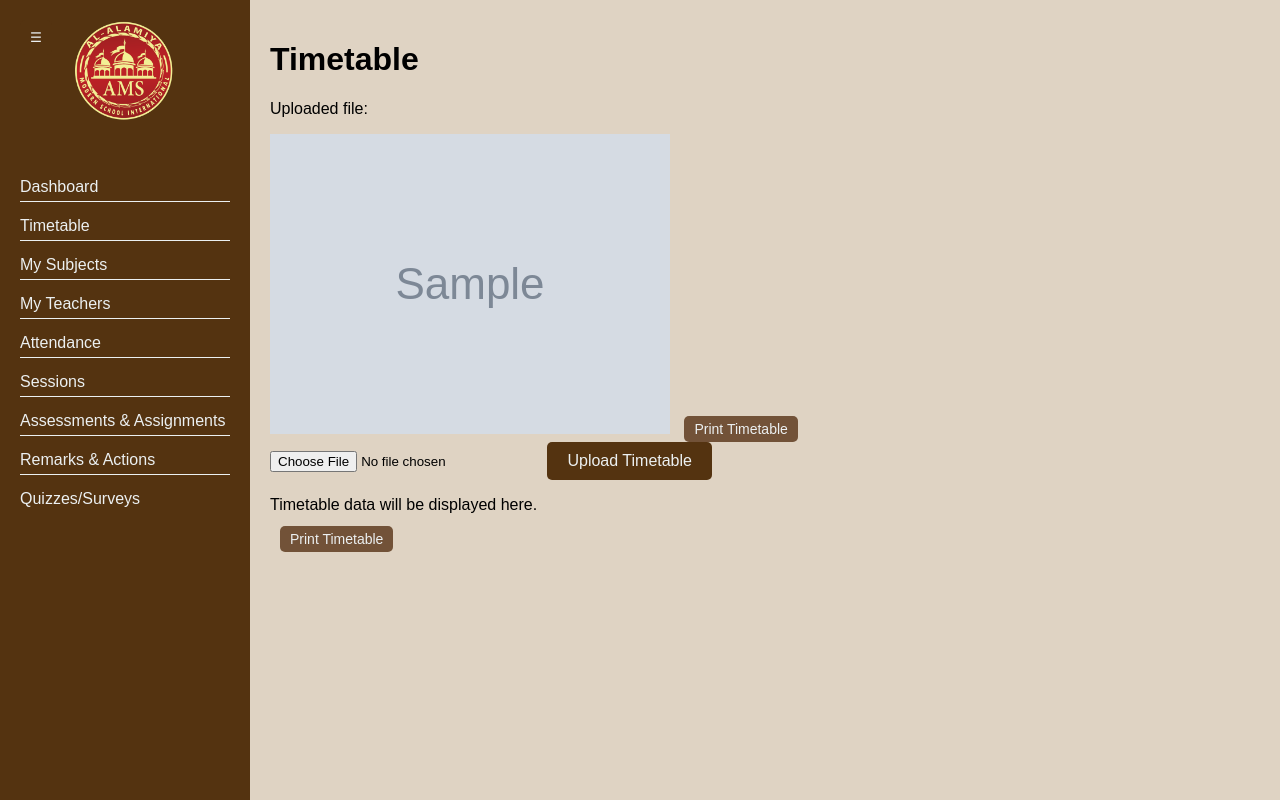
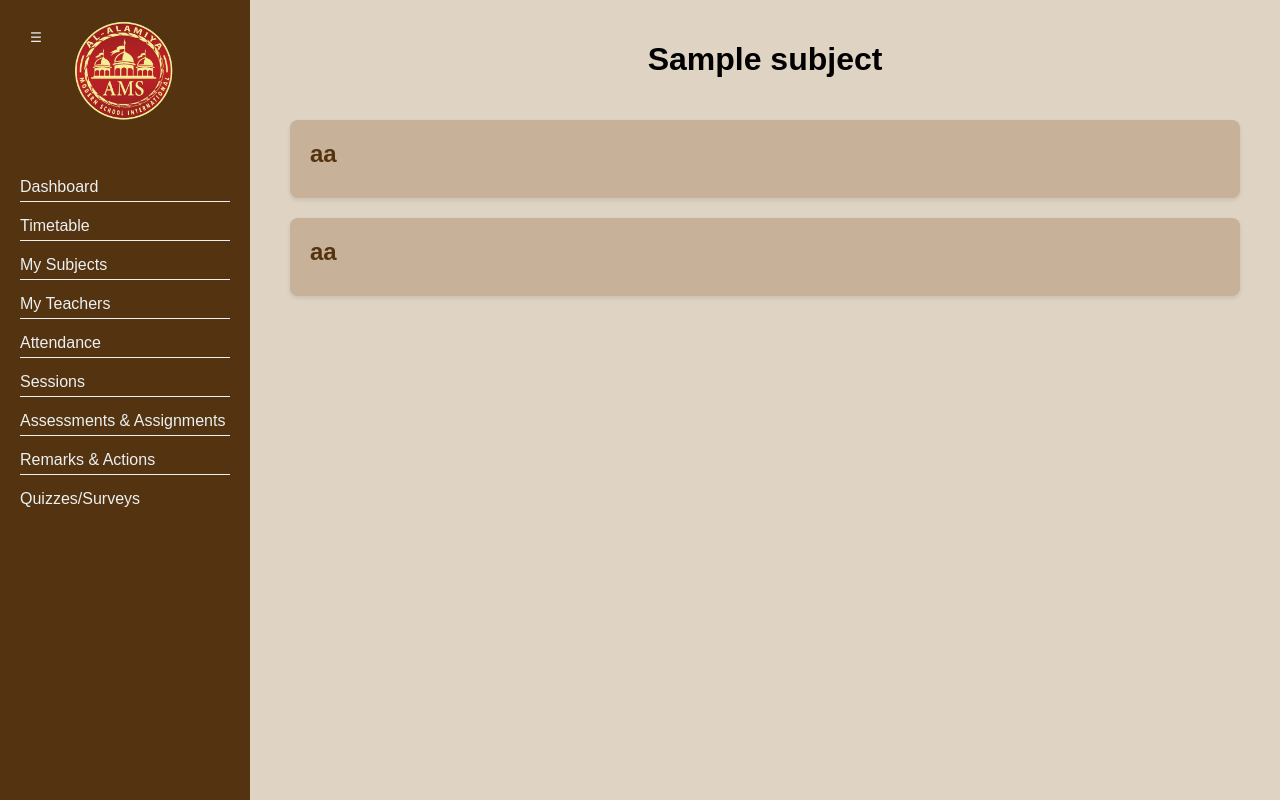
Before and after one commit to zyadwael/LMS, a Flask app: template templates/timetable.html in a window 1280 px wide. Run offline with Flask 3, Linux system fonts and the light colour scheme; tables that the repository leaves empty hold one stand-in row (values such as "Sample post"); the template is opened without the code that fills it: values that come from a table or form of the project are taken from there, most other values are stand-ins (such as "Sample title", 1, 10 or a date in 2020); grey boxes marked "Sample" are stand-in pictures; some libraries are stand-ins or nearby versions.

Commit message:
Update timetable.html

```diff
--- a/templates/timetable.html
+++ b/templates/timetable.html
@@ -3,18 +3,18 @@
 <head>
     <meta charset="UTF-8">
     <meta name="viewport" content="width=device-width, initial-scale=1.0">
-    <title>Timetable</title>
-    <link rel="stylesheet" href="../static/css/simplebar.css">
+    <title>{{ subject.name }} - Posts</title>
+    <link rel="stylesheet" href="{{ url_for('static', filename='css/simplebar.css') }}">
     <link href="https://fonts.googleapis.com/css2?family=Overpass:wght@100;400;600;700;900&display=swap" rel="stylesheet">
-    <link rel="stylesheet" href="../static/css/feather.css">
-    <link rel="stylesheet" href="../static/css/fullcalendar.css">
-    <link rel="stylesheet" href="../static/css/select2.css">
-    <link rel="stylesheet" href="../static/css/dropzone.css">
-    <link rel="stylesheet" href="../static/css/uppy.min.css">
-    <link rel="stylesheet" href="../static/css/jquery.steps.css">
-    <link rel="stylesheet" href="../static/css/jquery.timepicker.css">
-    <link rel="stylesheet" href="../static/css/quill.snow.css">
-    <link rel="stylesheet" href="../static/css/daterangepicker.css">
+    <link rel="stylesheet" href="{{ url_for('static', filename='css/feather.css') }}">
+    <link rel="stylesheet" href="{{ url_for('static', filename='css/fullcalendar.css') }}">
+    <link rel="stylesheet" href="{{ url_for('static', filename='css/select2.css') }}">
+    <link rel="stylesheet" href="{{ url_for('static', filename='css/dropzone.css') }}">
+    <link rel="stylesheet" href="{{ url_for('static', filename='css/uppy.min.css') }}">
+    <link rel="stylesheet" href="{{ url_for('static', filename='css/jquery.steps.css') }}">
+    <link rel="stylesheet" href="{{ url_for('static', filename='css/jquery.timepicker.css') }}">
+    <link rel="stylesheet" href="{{ url_for('static', filename='css/quill.snow.css') }}">
+    <link rel="stylesheet" href="{{ url_for('static', filename='css/daterangepicker.css') }}">
     <style>
         body {
             background: #DFD3C3;
@@ -126,7 +126,6 @@
         .post a:hover {
             text-decoration: none;
         }
-
         .toggle-btn {
             position: fixed;
             top: 20px;
@@ -136,41 +135,10 @@
             border: none;
             padding: 10px;
             cursor: pointer;
-            z-index: 1001;
+            z-index: 1001; /* Ensure the button is above all other elements */
             border-radius: 5px;
         }
 
-        .upload-timetable-btn {
-            background-color: #543310;
-            color: #ecf0f1;
-            border: none;
-            padding: 10px 20px;
-            margin-left: 20px;
-            border-radius: 5px;
-            cursor: pointer;
-            text-decoration: none;
-            font-size: 16px;
-        }
-
-        .upload-timetable-btn:hover {
-            background-color: #725238;
-        }
-
-        .print-timetable-btn {
-            background-color: #725238;
-            color: #ecf0f1;
-            border: none;
-            padding: 5px 10px;
-            margin-left: 10px;
-            border-radius: 5px;
-            cursor: pointer;
-            text-decoration: none;
-            font-size: 14px;
-        }
-
-        .print-timetable-btn:hover {
-            background-color: #543310;
-        }
 
         .take-quiz-btn {
             background-color: #725238;
@@ -188,10 +156,11 @@
             background-color: #543310;
         }
 
+        /* Media Queries for Responsive Design */
         @media (max-width: 768px) {
             .section {
-                flex-basis: calc(100% - 20px);
-                margin: 10px 0;
+                flex-basis: calc(100% - 20px); /* Full width on smaller screens */
+                margin: 10px 0; /* Adjust margin for spacing */
             }
 
             .sidebar {
@@ -213,81 +182,75 @@
             }
 
             .section {
-                width: 100%;
-                margin: 10px 0;
+                width: 100%; /* Full width on smaller screens */
+                margin: 10px 0; /* Adjust margin for spacing */
             }
         }
     </style>
 </head>
 <body>
     <button class="toggle-btn" onclick="toggleSidebar()">☰</button>
+    <div class="container">
         <div class="sidebar" id="sidebar">
             <div class="logo-container">
                 <a href="../templates/index.html">
-                <img src="../static/assets/images/logo.png" alt="School Logo" style="width: 100px; height: auto;">
+                    <img src="{{ url_for('static', filename='assets/images/logo.png') }}" alt="School Logo" style="width: 100px; height: auto;">
                 </a>
             </div>
             <ul>
-            <li><a href="/dashboard">Dashboard</a></li>
-            <li><a href="#">Timetable</a></li>
-            <li><a href="/my_subjects">My Subjects</a></li>
-            <li><a href="/my_teachers">My Teachers</a></li>
-            <li><a href="#">Attendance</a></li>
-            <li><a href="#">Sessions</a></li>
-            <li><a href="#">Assessments & Assignments</a></li>
-            <li><a href="#">Remarks & Actions</a></li>
-            <li><a href="#">Quizzes/Surveys</a></li>
+                <li><a href="{{ url_for('dashboard') }}"><i class="feather icon-home"></i><span class="link-text">Dashboard</span></a></li>
+                <li><a href="#"><i class="feather icon-calendar"></i><span class="link-text">Timetable</span></a></li>
+                <li><a href="{{ url_for('my_subjects') }}"><i class="feather icon-book"></i><span class="link-text">My Subjects</span></a></li>
+                <li><a href="{{ url_for('my_teachers') }}"><i class="feather icon-user"></i><span class="link-text">My Teachers</span></a></li>
+                <li><a href="#"><i class="feather icon-check-square"></i><span class="link-text">Attendance</span></a></li>
+                <li><a href="#"><i class="feather icon-users"></i><span class="link-text">Sessions</span></a></li>
+                <li><a href="#"><i class="feather icon-users"></i><span class="link-text">Assessments & Assignments</span></a></li>
+                <li><a href="#"><i class="feather icon-users"></i><span class="link-text">Remarks & Actions</span></a></li>
+                <li><a href="{{ url_for('quizzes_surveys') }}"><i class="feather icon-users"></i><span class="link-text">Quizzes/Surveys</span></a></li>
 
             </ul>
+
         </div>
+        <div class="main-content">
+            <div class="dashboard-header">
+                <h1>{{ subject.name }}</h1>
+            </div>
+            <div class="posts">
+                {% for lesson in lessons %}
+                <div class="post">
+                    <h2>{{ lesson.name }}</h2>
+                    {% if lesson_videos[lesson.id] %}
+                        <h3>Videos</h3>
 
-    <div class="container">
-        <div class="main-content">
-            <h1>Timetable</h1>
+                            {% for video in lesson_videos[lesson.id] %}
+                            <a href="{{ url_for('show_video', video_id=video.id) }}">{{ video.name }}</a>
+                            {% endfor %}
 
-            {% if file_url %}
-                <p>Uploaded file:</p>
-                <img src="{{ file_url }}" alt="Timetable Image" style="max-width: 100%; height: auto;">
-                <button onclick="printImage('{{ file_url }}')" class="print-timetable-btn">Print Timetable</button>
                     {% endif %}
 
-            <form method="POST" enctype="multipart/form-data">
-                <input type="file" name="file" accept=".csv, .xls, .xlsx, .jpg, .jpeg, .png">
-                <button type="submit" class="upload-timetable-btn">Upload Timetable</button>
-            </form>
+                    {% if lesson_quiz.get(lesson.id) %}  <a href="/take_quiz/{{ lesson.id }}" class="take-quiz-btn">Take  Quiz</a>
+                    {% endif %}
+                    {% if lesson_files[lesson.id] %}
+                        <h3>Files</h3>
 
-            <p>Timetable data will be displayed here.</p>
+                            {% for file in lesson_files[lesson.id] %}
+                            <a href="{{ url_for('download_file', filename=file.path.split('/')[-1]) }}">{{ file.name }}</a>
+                            {% endfor %}
 
-            <a href="{{ url_for('print_timetable') }}" class="print-timetable-btn">Print Timetable</a>
+                    {% endif %}
+                </div>
+                {% endfor %}
             </div>
         </div>
-
-    <script src="../static/js/jquery.min.js"></script>
-    <script src="../static/js/popper.min.js"></script>
-    <script src="../static/js/moment.min.js"></script>
-    <script src="../static/js/bootstrap.min.js"></script>
-    <script src="../static/js/simplebar.min.js"></script>
-    <script src="../static/js/daterangepicker.js"></script>
-    <script src="../static/js/jquery.stickOnScroll.js"></script>
-    <script src="../static/js/tinycolor-min.js"></script>
-    <script src="../static/js/config.js"></script>
-    <script src="../static/js/fullcalendar.js"></script>
-    <script src="../static/js/fullcalendar.custom.js"></script>
-    <script src="../static/js/apps.js"></script>
+    </div>
     <script>
         function toggleSidebar() {
             var sidebar = document.getElementById('sidebar');
-            sidebar.classList.toggle('closed');
-            sidebar.classList.toggle('open');
+            if (sidebar.classList.contains('closed')) {
+                sidebar.classList.remove('closed');
+            } else {
+                sidebar.classList.add('closed');
             }
-
-        function printImage(url) {
-            var printWindow = window.open('', '_blank');
-            printWindow.document.write('<html><head><title>Print Timetable</title></head><body>');
-            printWindow.document.write('<img src="' + url + '" style="max-width: 100%; height: auto;">');
-            printWindow.document.write('</body></html>');
-            printWindow.document.close();
-            printWindow.print();
         }
     </script>
 </body>
```
Lines whose indentation alone changed are shown as unchanged.
